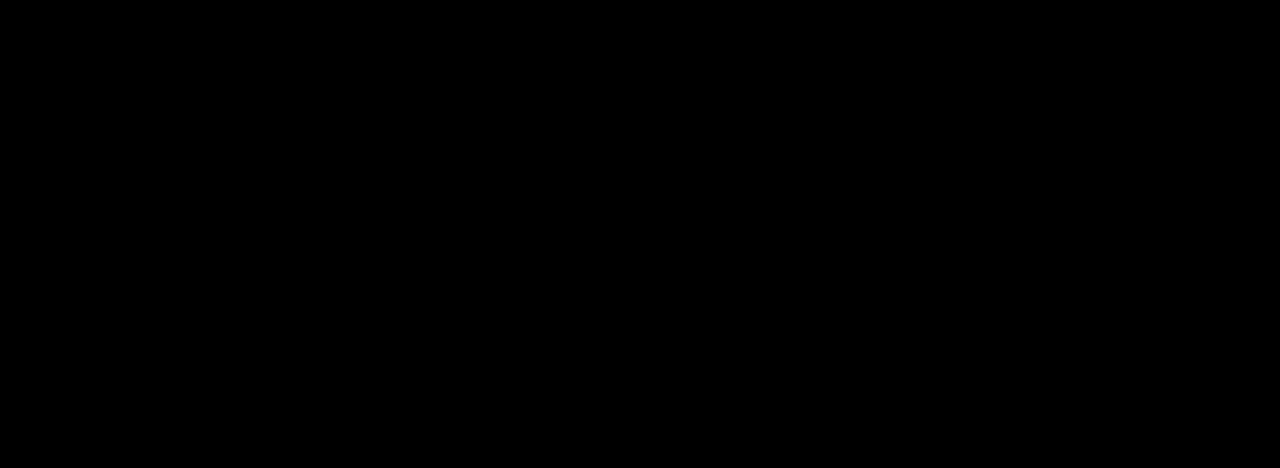
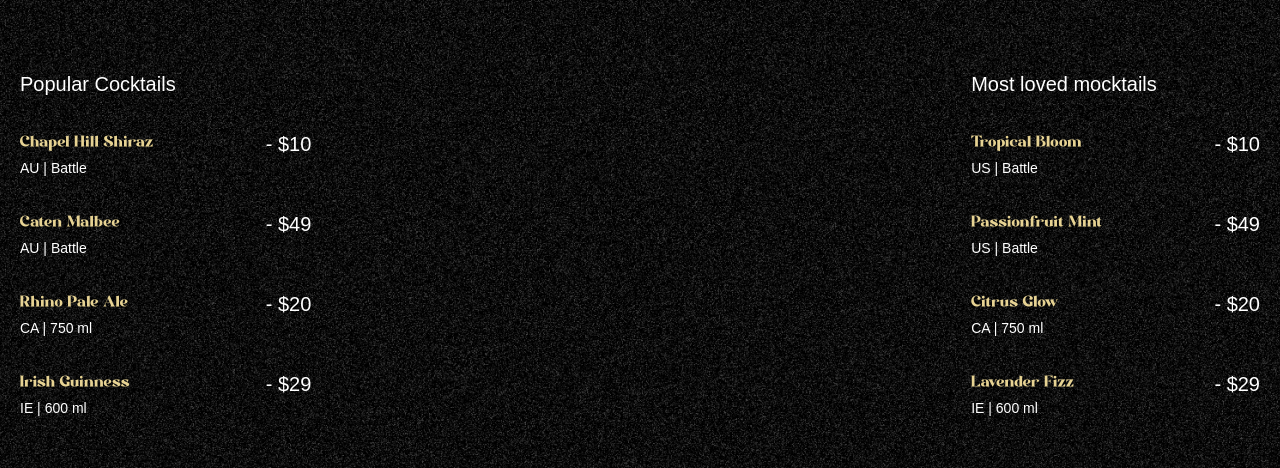
Before and after one commit to rgprez/tumbao, a React (Vite) app: page / in a window 1280 px wide. Shown: the part 890-1358 px from the top of the page. Built offline with nearby package versions, Linux system fonts and the light colour scheme; a web font is replaced by a local one.

Commit message:
Implement cocktails section

```diff
--- a/src/App.tsx
+++ b/src/App.tsx
@@ -5,6 +5,7 @@
 import { SplitText } from "gsap/SplitText";
 import Navbar from "./components/Navbar";
 import Hero from "./components/Hero";
+import Cocktails from "./components/Cocktails";
 
 gsap.registerPlugin(useGSAP, ScrollTrigger, SplitText);
 
@@ -13,7 +14,7 @@
     <main>
       <Navbar />
       <Hero />
-      <div className="h-dvh bg-black"></div>
+      <Cocktails />
     </main>
   );
 };
--- /dev/null
+++ b/src/components/Cocktails.tsx
@@ -0,0 +1,77 @@
+import { useGSAP } from "@gsap/react";
+import { cocktailLists, mockTailLists } from "../../constants";
+import gsap from "gsap";
+
+const Cocktails = () => {
+  useGSAP(() => {
+    const prarallaxTimeline = gsap.timeline({
+      scrollTrigger: {
+        trigger: "#cocktails",
+        start: "top 30%",
+        end: "bottom 80%",
+        scrub: true,
+      },
+    });
+    prarallaxTimeline
+      .from("#c-left-leaf", {
+        x: -100,
+        y: 100,
+      })
+      .from("#c-right-leaf", {
+        x: 100,
+        y: 100,
+      });
+  });
+  return (
+    <section id="cocktails" className="noisy">
+      <img
+        src="/images//cocktail-left-leaf.png"
+        alt="l-leaf"
+        id="c-left-leaf"
+      />
+      <img
+        src="/images//cocktail-right-leaf.png"
+        alt="r-leaf"
+        id="c-right-leaf"
+      />
+
+      <div className="list">
+        <div className="popular">
+          <h2>Popular Cocktails</h2>
+          <ul>
+            {cocktailLists.map(({ name, country, detail, price }) => (
+              <li key={name}>
+                <div className="md:me-28">
+                  <h3>{name}</h3>
+                  <p>
+                    {country} | {detail}
+                  </p>
+                </div>
+                <span>- {price}</span>
+              </li>
+            ))}
+          </ul>
+        </div>
+
+        <div className="loved">
+          <h2>Most loved mocktails</h2>
+          <ul>
+            {mockTailLists.map(({ name, country, detail, price }) => (
+              <li key={name}>
+                <div className="me-28">
+                  <h3>{name}</h3>
+                  <p>
+                    {country} | {detail}
+                  </p>
+                </div>
+                <span>- {price}</span>
+              </li>
+            ))}
+          </ul>
+        </div>
+      </div>
+    </section>
+  );
+};
+
+export default Cocktails;
```
